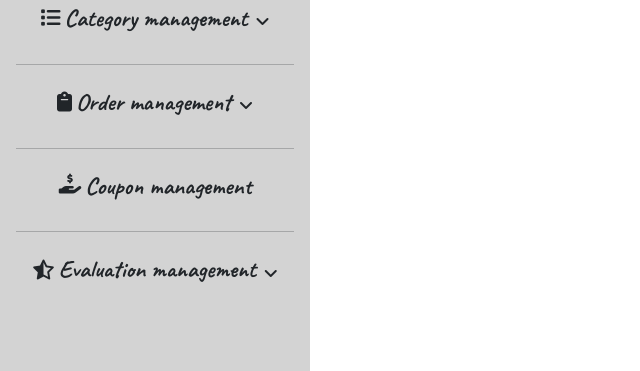
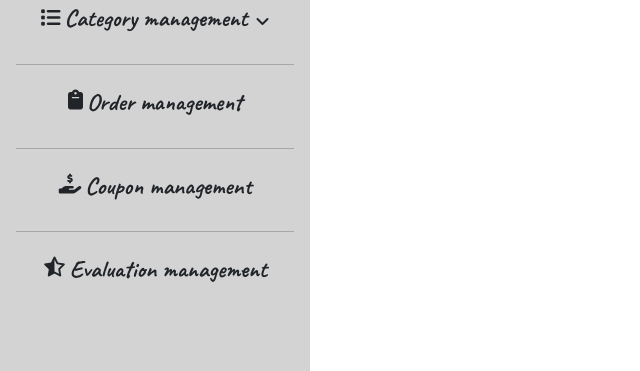
Before and after one commit to rayeraye1014/Midterm-Independent-Study_iSpan, a PHP site: page /index_main-no-admin.php in a window 1280 px wide. Shown: the part 270-641 px from the top of the page, without its empty margins (0-640 px from the left). Run offline with PHP 8.4, Linux system fonts and the light colour scheme; data comes from the database, SQL or seed files in the repository; some web fonts are replaced.

Commit message:
sidbar update

```diff
--- a/0.parts/sidebar.php
+++ b/0.parts/sidebar.php
@@ -89,25 +89,19 @@
       </div>
     </li>
     <hr>
-    <li class="mb-1 d-flex flex-column">
-      <button class="order-btn btn btn-toggle rounded collapsed" data-bs-toggle="collapse" data-bs-target="#Order-collapse" aria-expanded="false" type="button">
-        <div class="title d-flex align-items-center justify-content-center">
+    <li class="mb-1 d-flex justify-content-center">
+      <a href="41.order_list.php">
+        <button class="cou-btn btn btn-toggle rounded collapsed" data-bs-toggle="collapse" data-bs-target="#Order-collapse" aria-expanded="false" type="button">
+          <div class="title d-flex">
             <h5><i class="fa-solid fa-clipboard me-1"></i></h5>
             <h4>Order management</h4>
-          <i class="fa-solid fa-angle-down ms-2"></i>
           </div>
         </button>
-      <div class="collapse mt-2 mx-auto" id="Order-collapse">
-        <ul class="btn-toggle-nav list-unstyled fw-normal pb-1 small">
-          <li class="mb-2 sub-li"><a href="41.order-normal_list.php" class=" text-decoration-none rounded ">Normal orders</a></li>
-          <li class="mb-2 sub-li"><a href="41.order-barter_list.php" class=" text-decoration-none rounded ">Barter orders</a></li>
-          <li class="sub-li"><a href="41.order-bargain_list.php" class="text-decoration-none rounded ">Bargain orders</a></li>
-        </ul>
-      </div>
+      </a>
     </li>
     <hr>
     <li class="mb-1 d-flex justify-content-center">
-      <a href="50.coupon_list.php">
+      <a href="51.coupon_list.php">
         <button class="cou-btn btn btn-toggle rounded collapsed" data-bs-toggle="collapse" data-bs-target="#Coupon-collapse" aria-expanded="false" type="button">
           <div class="title d-flex">
             <h5><i class="fa-solid fa-hand-holding-dollar me-1"></i></h5>
@@ -117,21 +111,15 @@
       </a>
     </li>
     <hr>
-    <li class="mb-1 d-flex flex-column">
-      <button class="eval-btn btn btn-toggle rounded collapsed" data-bs-toggle="collapse" data-bs-target="#Evaluation-collapse" aria-expanded="false" type="button">
-        <div class="title d-flex align-items-center justify-content-center">
+    <li class="mb-1 d-flex justify-content-center">
+      <a href="61.evaluation_list.php">
+        <button class="cou-btn btn btn-toggle rounded collapsed" data-bs-toggle="collapse" data-bs-target="#Evaluation-collapse" aria-expanded="false" type="button">
+          <div class="title d-flex">
             <h5><i class="fa-regular fa-star-half-stroke me-1"></i></h5>
             <h4>Evaluation management</h4>
-          <i class="fa-solid fa-angle-down ms-2"></i>
           </div>
         </button>
-      <div class="collapse mt-2 mx-auto" id="Evaluation-collapse">
-        <ul class="btn-toggle-nav list-unstyled fw-normal pb-1 small">
-          <li class="mb-2 sub-li"><a href="60.evaluation-normal_list.php" class="text-decoration-none rounded sub-li ">Form normal orders</a></li>
-          <li class="mb-2 sub-li"><a href="60.evaluation-barter_list.php" class="text-decoration-none rounded sub-li">From barter orders</a></li>
-          <li class=" sub-li"><a href="60.evaluation-bargain_list.php" class=" text-decoration-none rounded sub-li">From bargain orders</a></li>
-        </ul>
-      </div>
+      </a>
     </li>
   </ul>
 </div>
```
Also changed, not shown: 41.order_list-admin.php (renamed from 41.order-normal_list-admin.php), 41.order_list-no-admin.php (renamed from 41.order-normal_list-no-admin.php), 41.order_list.php (renamed from 41.order-normal_list.php). Lines whose indentation alone changed are shown as unchanged.
